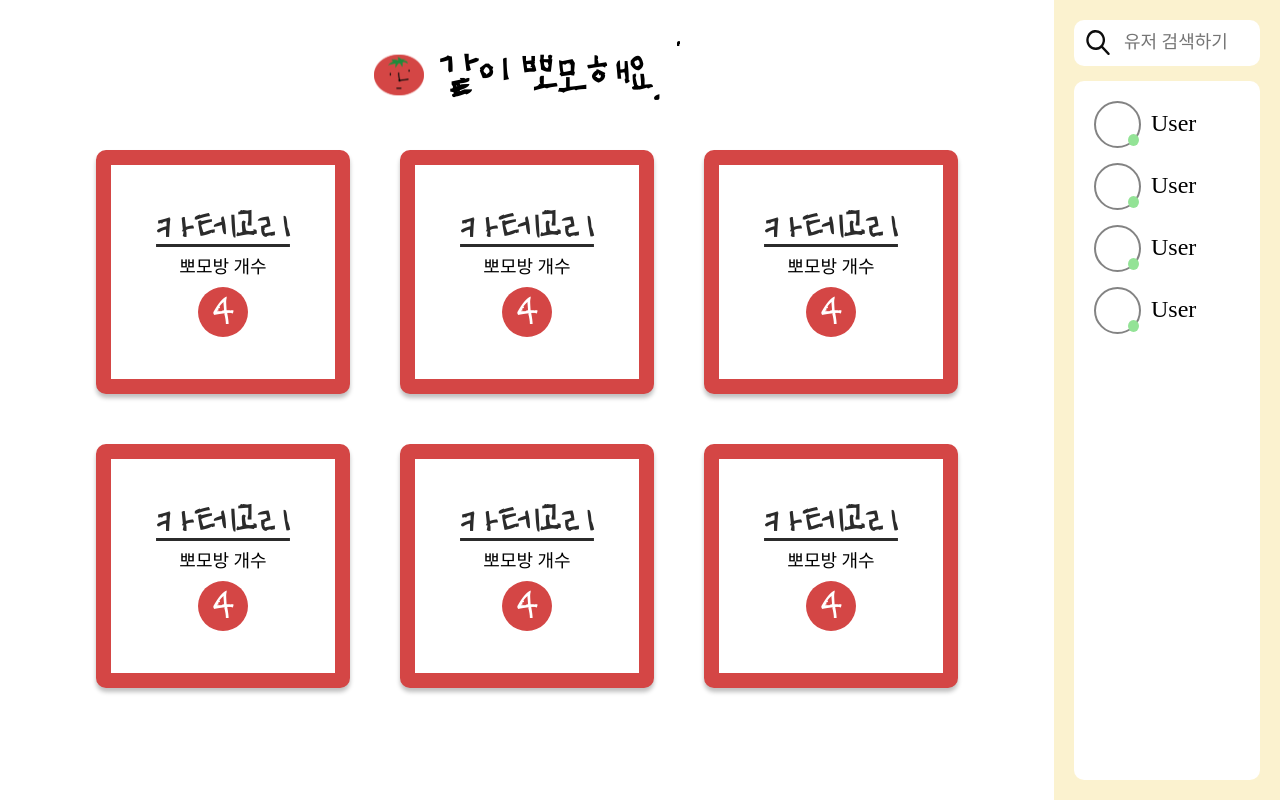
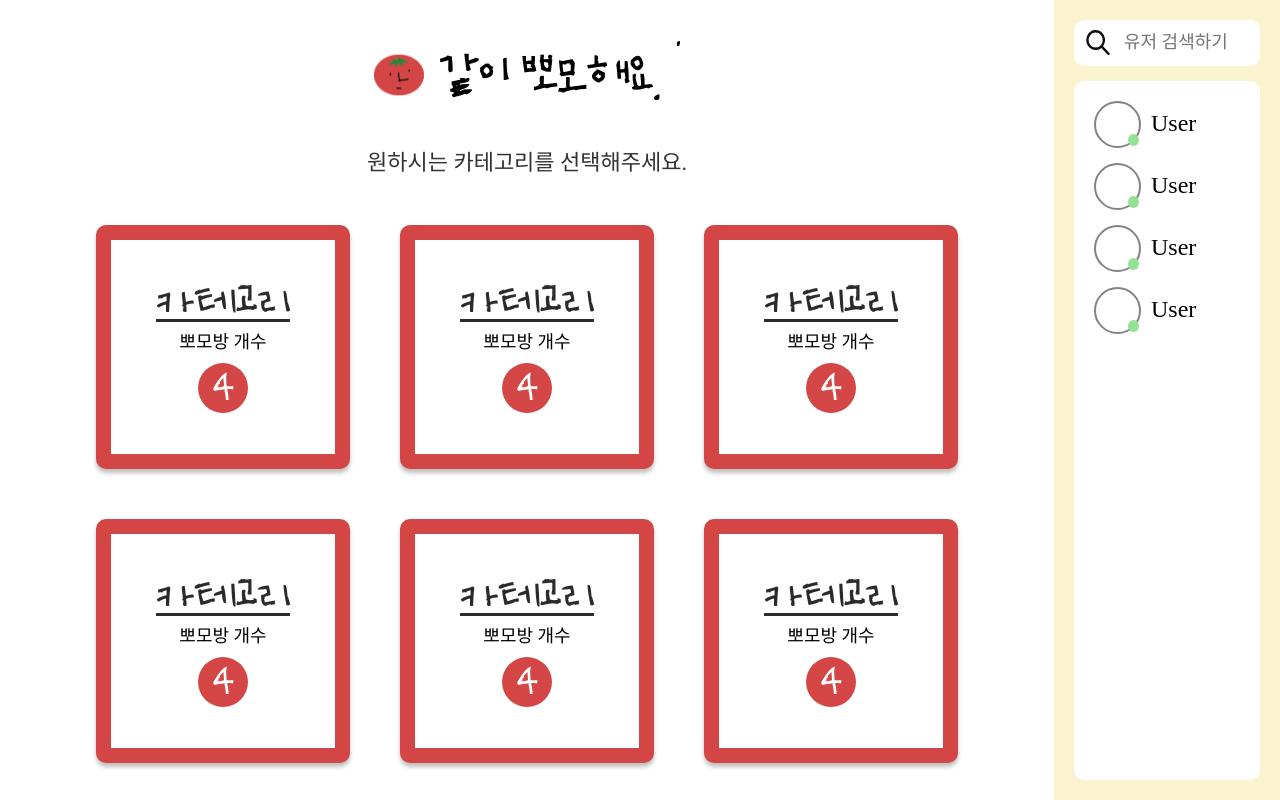
Before and after one commit to prgrms-fe-devcourse/FEDC3_POMO_DY, a Next.js app: page / in a window 1280 px wide. Built offline with nearby package versions, Linux system fonts and the light colour scheme; a web font is replaced by a local one.

Commit message:
feat: 서브텍스트 추가

```diff
--- a/pages/index.tsx
+++ b/pages/index.tsx
@@ -43,6 +43,11 @@ const MainTextDiv = styled.div`
     width: 50px;
     height: 50px;
   }
+`;
+
+const SubTextDiv = styled.div`
+  color: #333333;
+  font-size: 22px;
 `;
 
 const CategoryCardList = styled.div`
@@ -101,6 +106,7 @@ export default function Home() {
           <LogoSvg className="logo" />
           같이 뽀모해요.
         </MainTextDiv>
+        <SubTextDiv>원하시는 카테고리를 선택해주세요.</SubTextDiv>
         <CategoryCardList>
           <CategoryCard />
           <CategoryCard />
```
